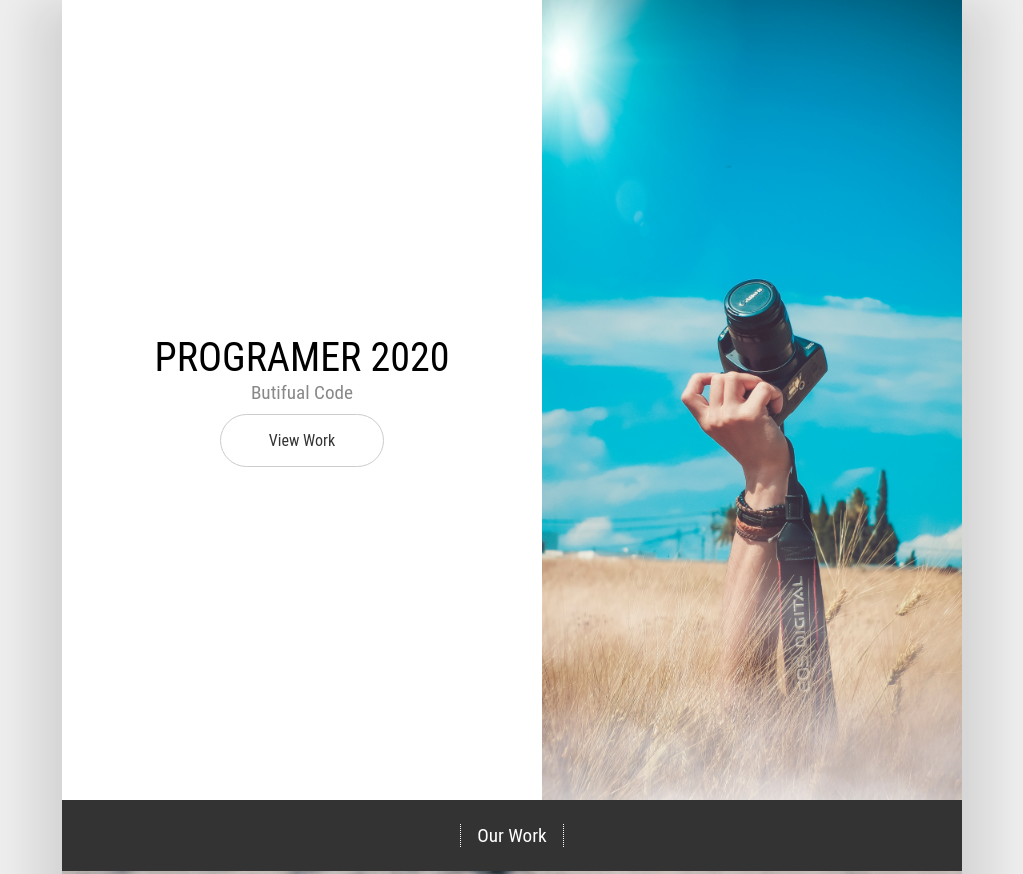
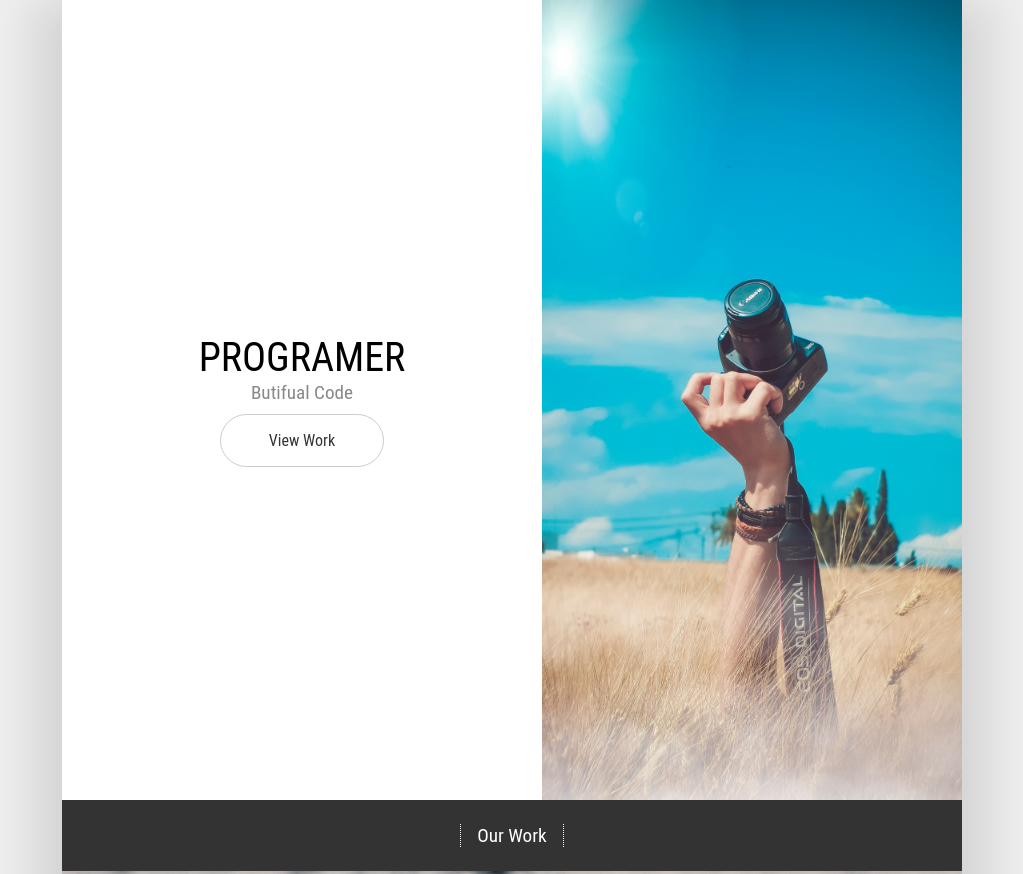
Before and after one commit to Makary-Designer/programerss, a plain HTML site: page index.html in a window 1280 px wide. Shown: the top 874 px of the page, without its empty margins (128-1151 px from the left). Drawn offline with nearby package versions, Linux system fonts and the light colour scheme.

Commit message:
clear change h1

```diff
--- a/index.html
+++ b/index.html
@@ -15,7 +15,7 @@
         <div class="landing">
             <div class="landing-text">
                 <div class="landing-text-inner">
-                    <h1>Programer 2020 </h1>
+                    <h1>Programer</h1>
                     <h2>Butifual Code</h2>
                     <a href="#images" class="btn" id="view-work">View Work</a>
                 </div>
```
